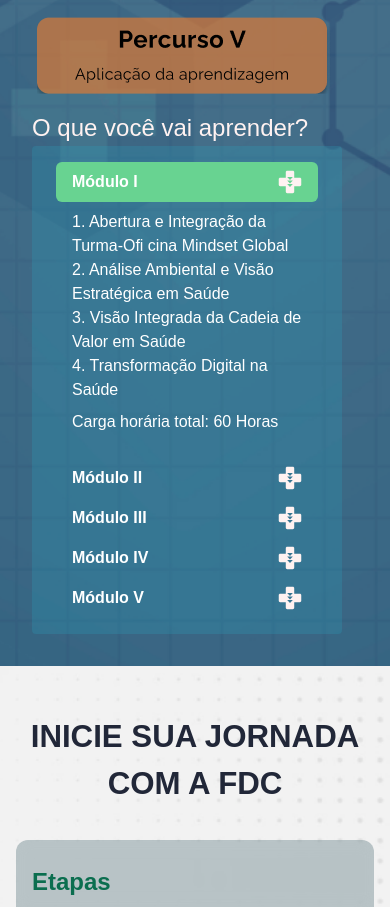
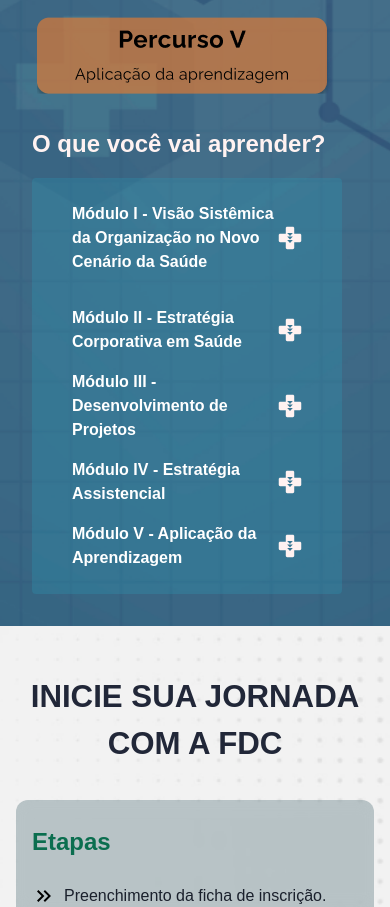
Before and after one commit to danilonvr/Landing-Page-INAED, a Next.js app: page / in a window 390 px wide. Shown: the part 5959-6866 px from the top of the page. Built offline with nearby package versions, Linux system fonts and the light colour scheme.

Commit message:
fix: dropdown texts and title/ breakpoints

```diff
--- a/components/Dropdown/index.jsx
+++ b/components/Dropdown/index.jsx
@@ -13,8 +13,8 @@ const Dropdown = () => {
   return (
     <>
       <DropdownContainer>
-        <Accordion defaultIndex={[0]} allowMultiple m={0}>
-          <AccordionItem>
+        <Accordion allowMultiple m={0}>
+          <AccordionItem className="mb-4 md:mb-6 lg:mb-0">
             <h2>
               <AccordionButton
                 _expanded={{
@@ -24,7 +24,7 @@ const Dropdown = () => {
                 }}
               >
                 <Box as="span" flex="1" textAlign="left" fontWeight="bold">
-                  Módulo I
+                  Módulo I - Visão Sistêmica da Organização no Novo Cenário da Saúde
                 </Box>
                 <div>
                   <img
@@ -60,7 +60,7 @@ const Dropdown = () => {
                 }}
               >
                 <Box as="span" flex="1" textAlign="left"  fontWeight="bold">
-                  Módulo II
+                  Módulo II - Estratégia Corporativa em Saúde
                 </Box>
                 <div>
                   <img
@@ -114,7 +114,7 @@ const Dropdown = () => {
                 }}
               >
                 <Box as="span" flex="1" textAlign="left"  fontWeight="bold">
-                  Módulo III
+                  Módulo III - Desenvolvimento de Projetos
                 </Box>
                 <div>
                   <img
@@ -134,7 +134,7 @@ const Dropdown = () => {
               <Box>
                 3. Apresentação da Metodologia dos Projetos Aplicativos - Aula Remota ao vivo
               </Box>
-              <Box my={2}>Carga horária total: 136 Horas</Box>
+              <Box my={2}>Carga horária total: 34 Horas</Box>
             </AccordionPanel>
           </AccordionItem>
           <AccordionItem>
@@ -147,7 +147,7 @@ const Dropdown = () => {
                 }}
               >
                 <Box as="span" flex="1" textAlign="left"  fontWeight="bold">
-                  Módulo IV
+                  Módulo IV - Estratégia Assistencial
                 </Box>
                 <div>
                   <img
@@ -158,10 +158,47 @@ const Dropdown = () => {
               </AccordionButton>
             </h2>
             <AccordionPanel pb={4}>
+            <Box>
+                1. Governança Clínica
+              </Box>
               <Box>
-                1. Abertura e Integração da Turma-Ofi cina Mindset Global
+               2. Gestão de Riscos Assistenciais e Segurança do Paciente
               </Box>
-              <Box my={2}>Carga Horária: 15 Horas</Box>
+              <Box>
+                3. Oficina de Praticagem I - Aula Remota ao vivo
+              </Box>
+              <Box>
+                4. Desenvolvimento de Lideranças e Equipes de Alta Performance
+              </Box>
+              <Box>
+               5. Implementação de Processos Lean e Metodologias Ágeis
+              </Box>
+              <Box>
+                6. Oficina de Praticagem II - Aula Remota ao vivo
+              </Box>
+              <Box>
+               7. Análise de Performance e Tomada de Decisão
+              </Box>
+              <Box>
+                8. Experiência do Paciente e do Profissional de Saúde
+              </Box>
+              <Box>
+               9. Educação Permanente e Melhoria Contínua em Saúde
+              </Box>
+              <Box>
+                10. Oficina de Praticagem III - Aula Remota ao vivo
+              </Box>
+              <Box>
+                11. Modelos de Sustentabilidade na Saúde
+              </Box>
+              <Box>
+                12. Hotelaria para Experiências Customizadas do Paciente - Aula Remota ao vivo
+              </Box>
+              <Box>
+                13. Farmácia e Suprimentos para Apoio Integrado a Assistência - Aula Remota ao vivo
+
+              </Box>
+              <Box my={2}>Carga horária total: 142 Horas</Box>
             </AccordionPanel>
           </AccordionItem>
           <AccordionItem>
@@ -174,7 +211,7 @@ const Dropdown = () => {
                 }}
               >
                 <Box as="span" flex="1" textAlign="left"  fontWeight="bold">
-                  Módulo V
+                  Módulo V - Aplicação da Aprendizagem
                 </Box>
                 <div>
                   <img
@@ -185,7 +222,10 @@ const Dropdown = () => {
               </AccordionButton>
             </h2>
             <AccordionPanel pb={4}>
-
+            <Box>
+            Apresentação dos Projetos Aplicativos - Encerramento
+              </Box>
+              <Box my={2}>Carga horária total: 6 Horas</Box>
             </AccordionPanel>
           </AccordionItem>
         </Accordion>
--- a/src/pages/index.js
+++ b/src/pages/index.js
@@ -414,10 +414,11 @@ export default function Home() {
             <img src="./assets/images/Estrutura.png" />
           </div>
           <div className="px-4 md:px-20 my-4 md:my-6 lg:my-8 flex flex-col justify-center">
-            <h2 className="text-2xl text-lightColor" >O que você vai aprender?</h2>
-            <Dropdown/>
+            <h2 className="text-2xl text-lightColor font-bold my-4 md:my-6">
+              O que você vai aprender?
+            </h2>
+            <Dropdown />
           </div>
-
         </Section>
         <Arrow />
         <Section
```
